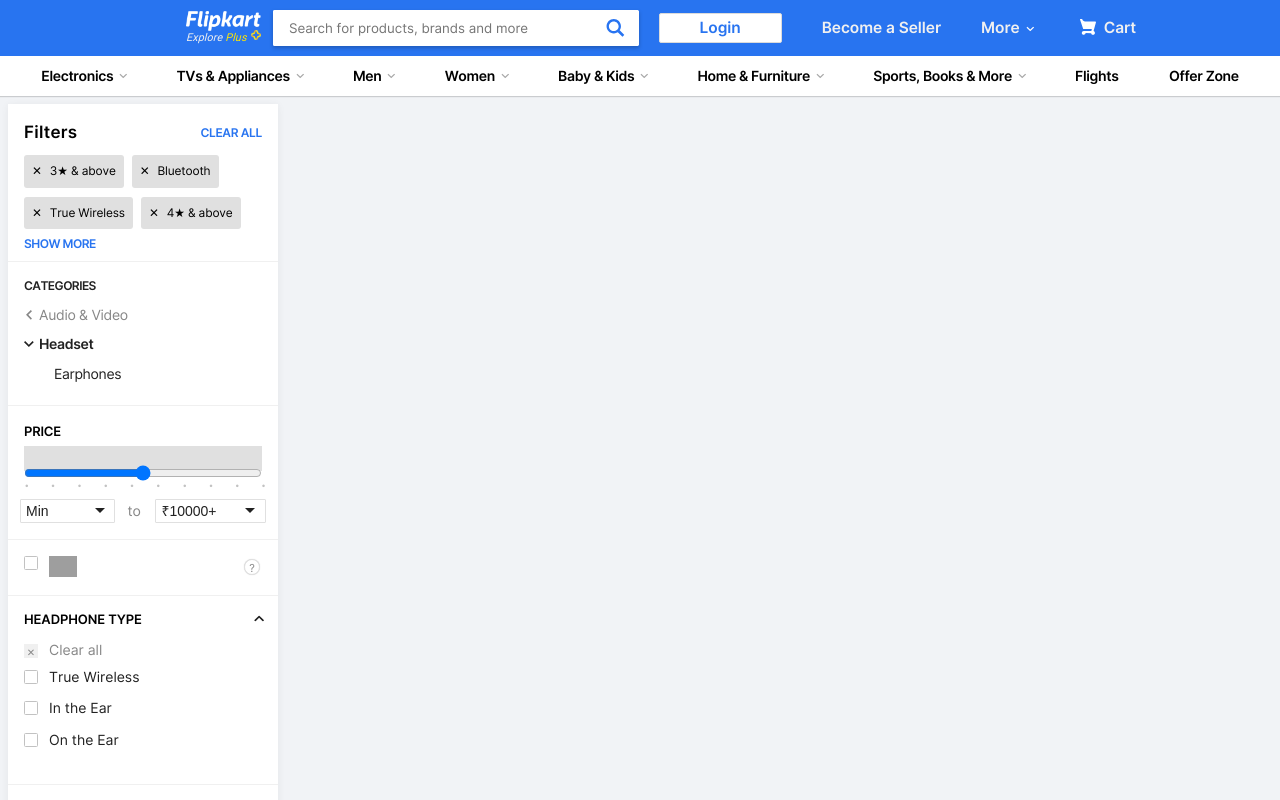
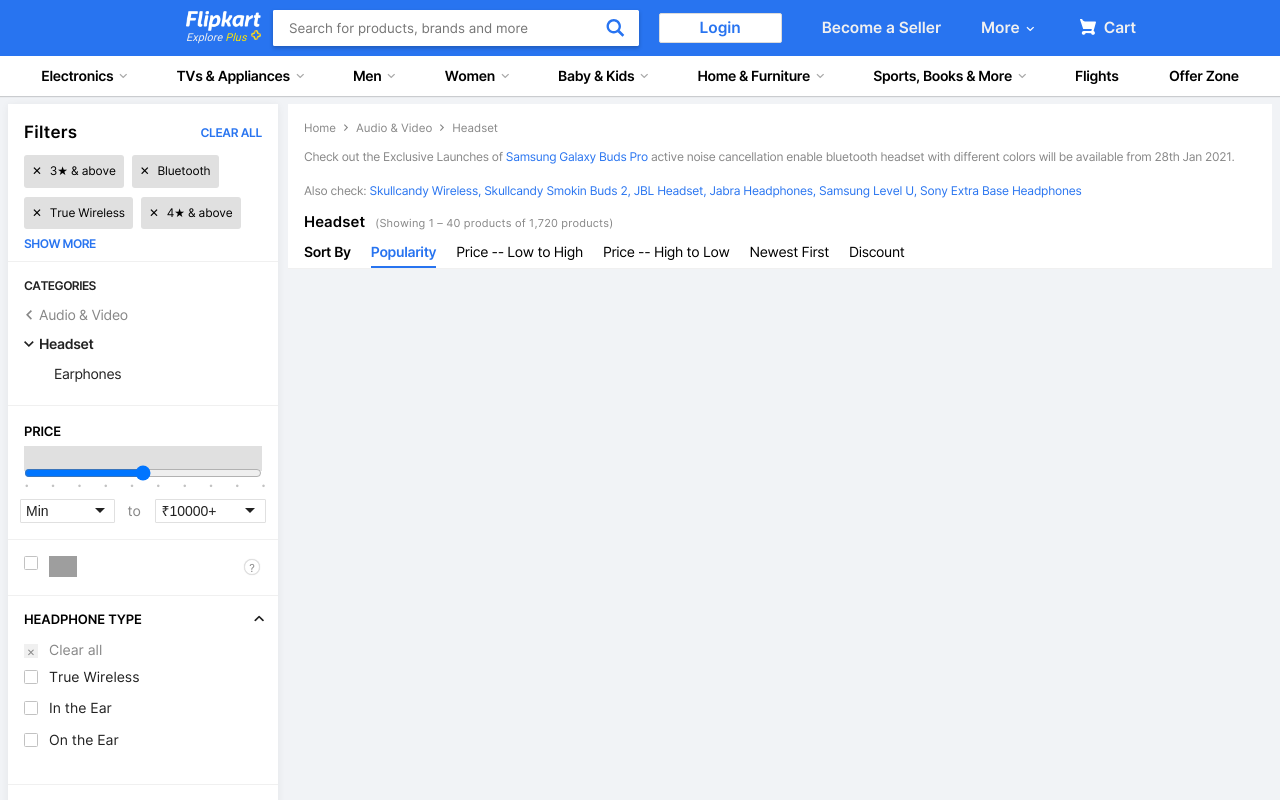
Before and after one commit to josnamathew03/flipkart-clone, a React (Create React App) app: page / in a window 1280 px wide. Shown: the top 800 px of the page. Built offline with nearby package versions, Linux system fonts and the light colour scheme; grey boxes are pictures that could not be loaded.

Commit message:
feat: main body static porion

```diff
--- a/src/components/body/mainbody/MainBody.css
+++ b/src/components/body/mainbody/MainBody.css
@@ -1,6 +1,128 @@
-.mainBody{
+.mainBody {
     flex-grow: 1;
     overflow: auto;
-    display: flex ;
+    display: flex;
     flex-direction: column;
 }
+
+.des-con {
+    background-color: rgb(255, 255, 255);
+    align-items: flex-end;
+    flex-flow: row;
+    display: flex;
+    width: 100%;
+}
+
+.des-wrap {
+    flex-grow: 1;
+    overflow: auto;
+    display: block;
+}
+
+.des {
+    background: #fff;
+    padding: 12px 16px 0;
+    border-bottom: 1px solid #f0f0f0;
+    height: 100%;
+    min-height: 72px;
+}
+
+.pages-des {
+    display: flex;
+    align-items: flex-end;
+}
+
+.pages-des a {
+    font-size: 11.5px;
+    max-width: 80px;
+    white-space: nowrap;
+    overflow: hidden;
+    text-overflow: ellipsis;
+    display: inline-block;
+    vertical-align: bottom;
+    color: #878787;
+
+}
+
+.pages-des svg {
+    height: 7px;
+    width: 20px;
+    transform: rotate(180deg);
+    vertical-align: middle;
+    fill: #878787;
+
+}
+
+.des-para-con {
+    padding: 12px 5px 4px 0;
+    display: block;
+    vertical-align: top;
+    width: 100%;
+
+    color: #878787;
+}
+
+.des-para {
+    clear: both;
+    line-height: 1.43;
+    font-size: 12px;
+    letter-spacing: -.29px;
+}
+.p-last{
+        letter-spacing: -.24px;
+}
+.des-para a {
+    color: #2874f0;
+}
+
+.des h1 {
+    font-weight: 500;
+    font-size: 14.9px;
+    margin-top: 8px;
+    display: inline-block;
+    line-height: 1.55;
+    letter-spacing: .1px;
+
+    font-family: 'bold';
+}
+
+.count-span {
+    display: inline-block;
+    margin-left: 10px;
+    color: #878787;
+    font-size: 11px;
+    letter-spacing: .18px;
+
+
+}
+
+.body-nav {
+    display: flex;
+
+}
+
+.body-nav span {
+    border-bottom: 2px solid transparent;
+    display: inline-block;
+    font-weight: 500;
+    padding: 8px 10px 4px 0;
+    font-family: 'bold';
+    letter-spacing: -.35px;
+
+}
+
+.blue-nav{
+        color: #2874f0;
+    cursor: default;
+    border-bottom: 2px solid #2874f0 !important;
+    font-weight: 500;
+    font-family: 'bold';
+}
+.body-nav-div {
+    padding: 8px 0 4px;
+    margin: 0 10px;
+    border-bottom: 2px solid transparent;
+    display: inline-block;
+    cursor: pointer;
+    letter-spacing: -.35px;
+}
--- a/src/components/body/mainbody/MainBody.tsx
+++ b/src/components/body/mainbody/MainBody.tsx
@@ -1,12 +1,60 @@
-
+import './MainBody.css'
 
 const MainBody = () => {
   return (
-    <div className="mainBody">
-      <div>
+    <div className='mainBody'>
+      <div className='des-con'>
+        <div className='des-wrap'>
+          <div className='des'>
+            <div className='pages-des'>
+              <div>
+                <a href='/'>Home</a>
 
+                <svg
+                  width='16'
+                  height='27'
+                  viewBox='0 0 16 27'
+                  xmlns='http://www.w3.org/2000/svg'
+                >
+                  <path d='M16 23.207L6.11 13.161 16 3.093 12.955 0 0 13.161l12.955 13.161z'></path>
+                </svg>
+              </div>
+              <div>
+                <a href='/'>Audio & Video</a>
+
+                <svg
+                  width='16'
+                  height='27'
+                  viewBox='0 0 16 27'
+                  xmlns='http://www.w3.org/2000/svg'
+                >
+                  <path d='M16 23.207L6.11 13.161 16 3.093 12.955 0 0 13.161l12.955 13.161z'></path>
+                </svg>
+              </div>
+              <div>
+                <a href='/'>Headset</a>
+              </div>
+            </div>
+            <div className='des-para-con'>
+              <div className='des-para'>
+                  <p>Check out the Exclusive Launches of <a href="/">Samsung Galaxy Buds Pro</a> active noise cancellation enable bluetooth headset with different colors will be available from 28th Jan 2021.</p>
+                  <p><br></br></p>
+                  <p className='p-last'>Also check: <a href="/">Skullcandy Wireless, Skullcandy Smokin Buds 2, JBL Headset, Jabra Headphones, Samsung Level U, Sony Extra Base Headphones</a></p>
+              </div>
+            </div>
+            <h1>Headset</h1>
+            <span className='count-span'>(Showing 1 – 40 products of 1,720 products)</span>
+            <div className='body-nav'>
+              <span>Sort By</span>
+              <div className='body-nav-div blue-nav'>Popularity</div>
+              <div className='body-nav-div'>Price -- Low to High</div>
+              <div className='body-nav-div'>Price -- High to Low</div>
+              <div className='body-nav-div'>Newest First</div>
+              <div className='body-nav-div'>Discount</div>
+            </div>
+          </div>
+        </div>
       </div>
-
     </div>
   )
 }
```
Also changed, not shown: src/components/body/mainbody/CardRow.tsx (added).
